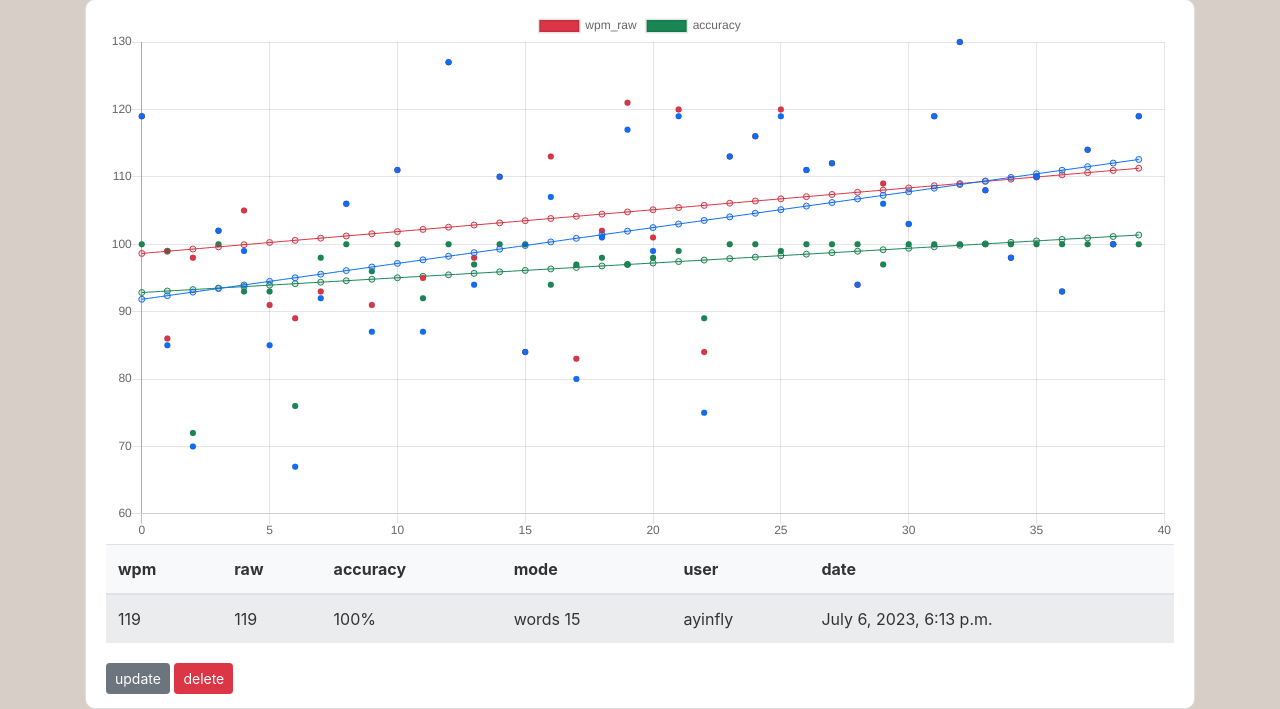
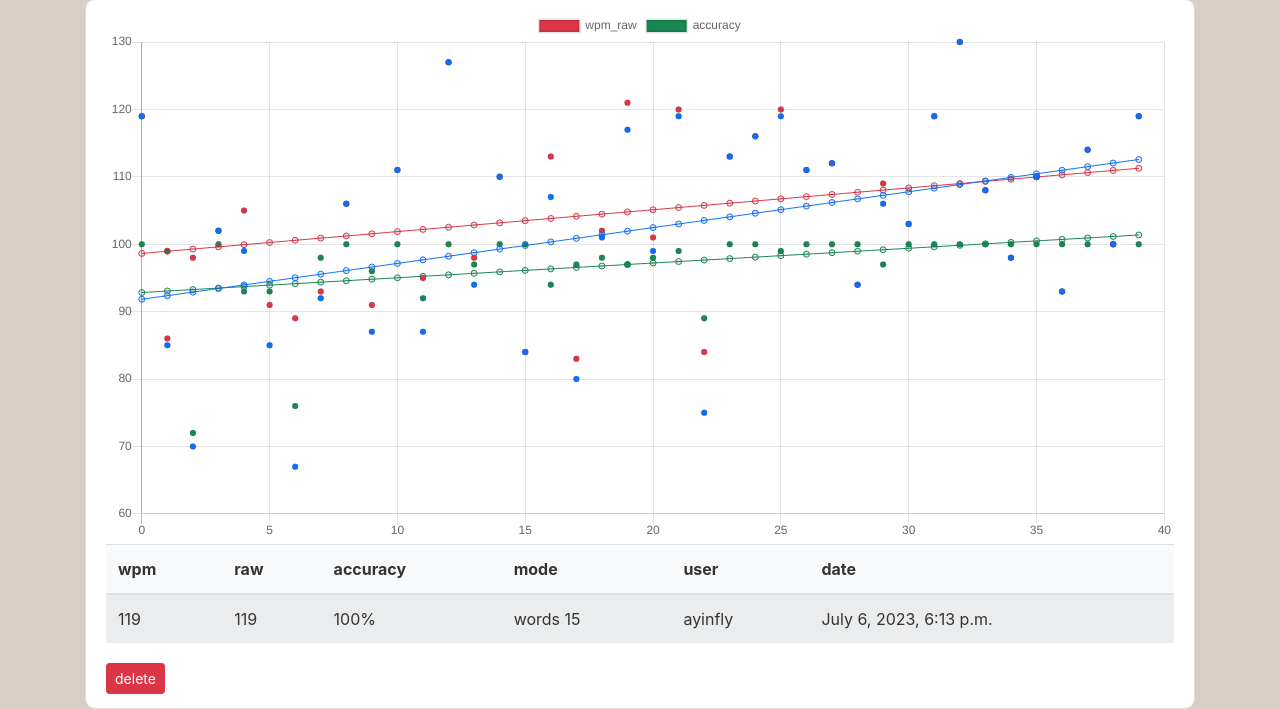
Before and after one commit to ayinfly/stickytype, a Django app: page /stats/342/ in a window 1280 px wide. Shown: the part 112-821 px from the top of the page. Run offline with Django 4.2, Linux system fonts and the light colour scheme; a user stored in the database is signed in; data comes from the database, SQL or seed files in the repository; some libraries are stand-ins or nearby versions.

Commit message:
remove update butotn

```diff
--- a/django_project/type/templates/type/stat_detail.html
+++ b/django_project/type/templates/type/stat_detail.html
@@ -29,7 +29,6 @@
         </table>
         <div>
             {% if object.author == user %}
-                <a class="btn btn-secondary btn-sm mt-1 mb-1" href="{% url 'stat-update' object.id %}">update</a>
                 <a class="btn btn-danger btn-sm mt-1 mb-1" href="{% url 'stat-delete' object.id %}">delete</a>
             {% endif %}
         </div>
```
